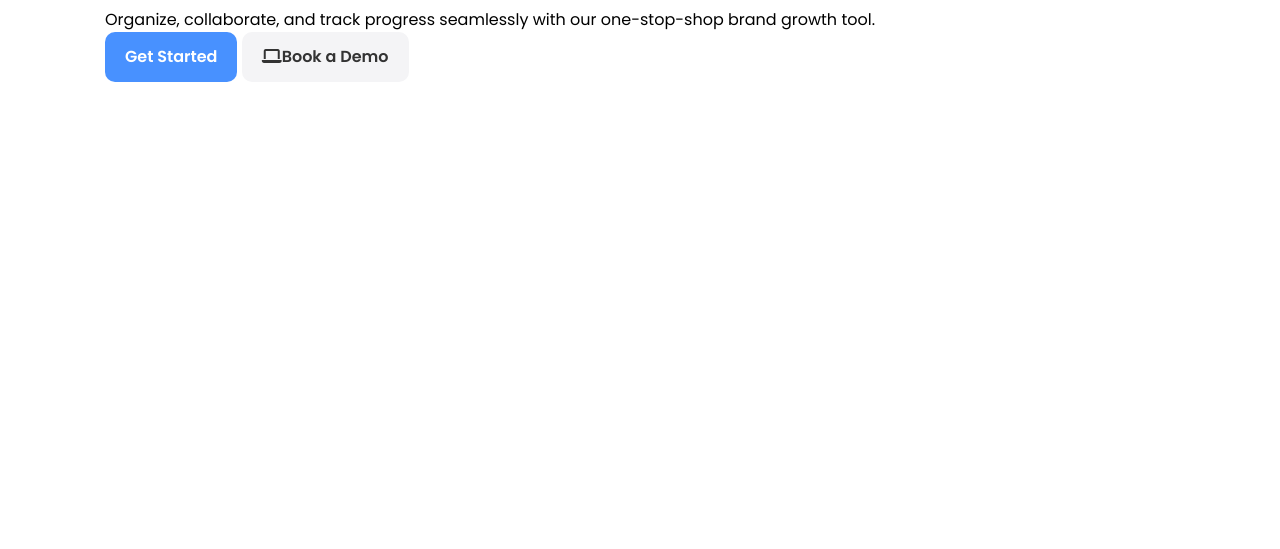
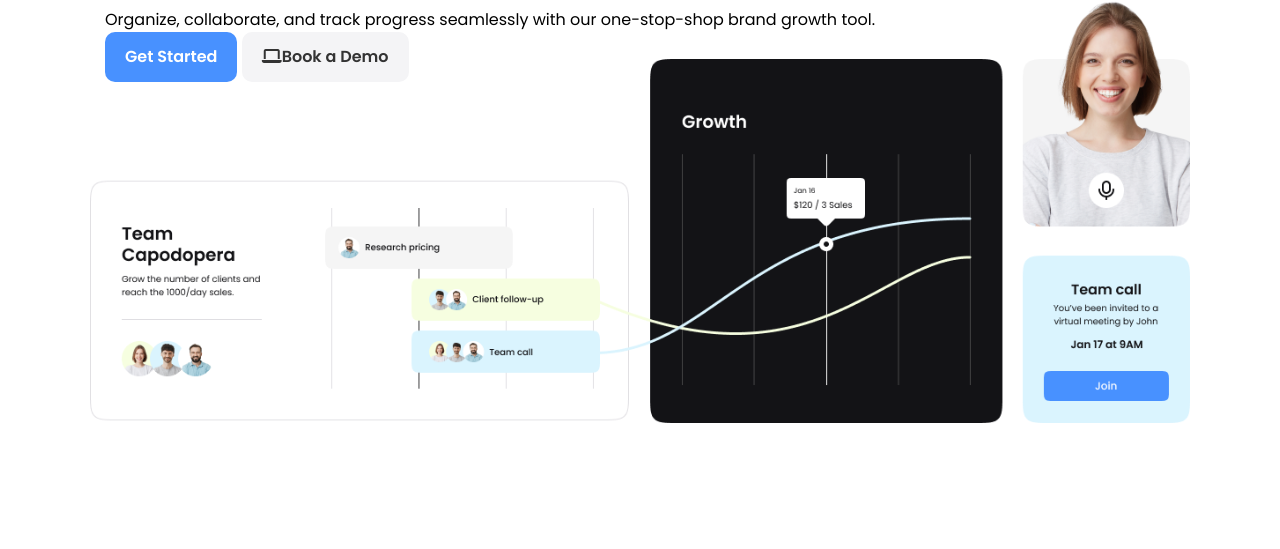
Before and after one commit to jaaska-dev/html-css-startup-template, a plain HTML site: page index.html in a window 1280 px wide. Shown: the part 251-800 px from the top of the page. Drawn offline with Linux system fonts and the light colour scheme.

Commit message:
Added images for hero section.

```diff
--- a/css/style.css
+++ b/css/style.css
@@ -67,6 +67,17 @@ img {
 }
 
 /* Hero Section */
+.hero {
+  margin-bottom: 50px;
+}
+
+.hero .container {
+  background: url('../images/hero-bg.png') no-repeat;
+  background-size: contain;
+  background-position: center bottom;
+  height: 550px;
+}
+
 
 /* Utility Classes */
 
```
